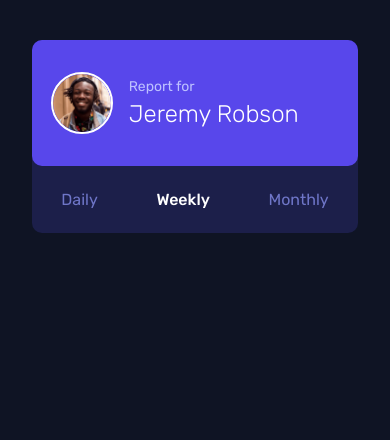
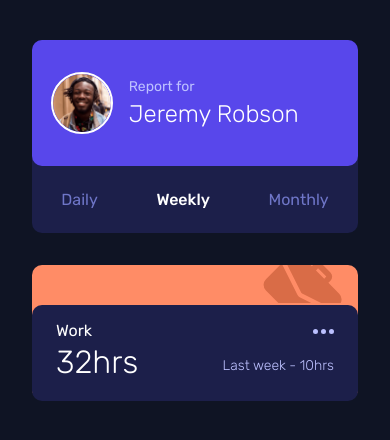
Before and after one commit to Sebosun/frontend-mentor-, a React (Vite) app: page / in a window 390 px wide. Shown: the top 440 px of the page. Built offline with nearby package versions, Linux system fonts and the light colour scheme.

Commit message:
card component for mobile complete

```diff
--- a/src/App.scss
+++ b/src/App.scss
@@ -13,6 +13,7 @@
   padding-top: 40px;
   display: flex;
   flex-direction: column;
+  gap: 2em;
 }
 
 h1 {
--- a/src/App.tsx
+++ b/src/App.tsx
@@ -1,12 +1,15 @@
 import "./App.scss";
+import Card from "./components/Card";
 import Report from "./components/Report";
 import jeremy from "./images/image-jeremy.png";
+import work from "./images/icon-work.svg";
 
 function App() {
   return (
     <div className="App">
       <div className="wrapper">
         <Report name="Jeremy Robson" image={jeremy} active="weekly" />
+        <Card icon={work} activity="work" hours={32} last_week={10} />
       </div>
     </div>
   );
--- /dev/null
+++ b/src/components/Card.scss
@@ -0,0 +1,59 @@
+@import "../variables.scss";
+
+.card {
+  border-radius: 10px;
+  padding: 0;
+  display: flex;
+  flex-direction: column;
+
+  background: $lightRedWork;
+  &__modal {
+    height: 2.4em;
+    overflow: hidden;
+    text-align: right;
+    img {
+      position: relative;
+      right: 1em;
+      bottom: 0.7em;
+    }
+  }
+  &__activity {
+    position: relative;
+    top: 2px;
+    background: $darkBlue;
+    border-radius: 10px;
+
+    display: grid;
+    grid-template-columns: 1fr 1fr;
+    grid-template-rows: 40% 1fr;
+
+    padding-inline: 1.5em;
+
+    .activity {
+      font-size: 16px;
+      justify-self: left;
+      text-transform: capitalize;
+      font-weight: 400;
+      color: white;
+    }
+
+    .hours {
+      font-size: 2em;
+      padding: 0;
+      margin: 0;
+      font-weight: 300;
+      color: white;
+    }
+
+    .last_week {
+      justify-self: right;
+    }
+
+    .icon {
+      justify-self: right;
+      align-self: end;
+      margin-bottom: 9px;
+      cursor: pointer;
+    }
+  }
+}
--- a/src/components/Card.tsx
+++ b/src/components/Card.tsx
@@ -1,9 +1,25 @@
-export default function Card() {
+import "./Card.scss";
+import ellipsis from "../images/icon-ellipsis.svg";
+
+interface props {
+  activity: string;
+  hours: number;
+  last_week: number;
+  icon: string;
+}
+
+export default function Card({ icon, activity, hours, last_week }: props) {
   return (
-    <div>
-      <p>activity</p>
-      <p>hours</p>
-      <p>Last week - last_week</p>
+    <div className="card">
+      <div className="card__modal">
+        <img src={icon} />
+      </div>
+      <div className="card__activity">
+        <p className="activity">{activity}</p>
+        <img className="icon" src={ellipsis} alt="ellipsis" />
+        <p className="hours">{hours}hrs</p>
+        <p className="last_week">Last week - {last_week}hrs</p>
+      </div>
     </div>
   );
 }
--- a/src/variables.scss
+++ b/src/variables.scss
@@ -1,6 +1,6 @@
 $blue: hsl(246, 80%, 60%);
 
-$lightRed: hsl(15, 100%, 70%);
+$lightRedWork: hsl(15, 100%, 70%);
 $softBlue: hsl(195, 74%, 62%);
 $lightRed: hsl(348, 100%, 68%);
 $limeGreen: hsl(145, 58%, 55%);
```
